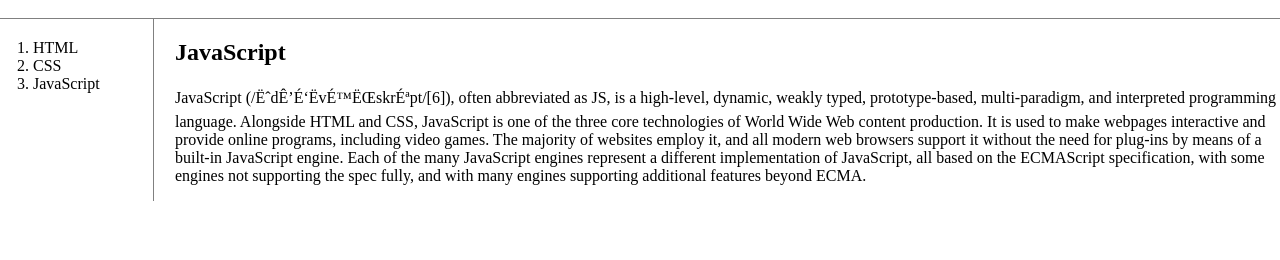
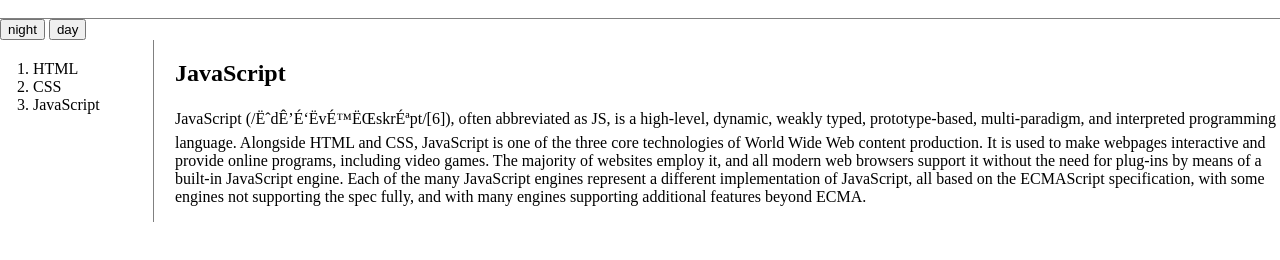
Before and after one commit to Han021205/test, a plain HTML site: page 3.html in a window 1280 px wide. Shown: the part 74-334 px from the top of the page. Drawn offline with Linux system fonts and the light colour scheme.

Commit message:
JavaScript button

```diff
--- a/3.html
+++ b/3.html
@@ -7,6 +7,14 @@
 </head>
 <body>
     <h1><a href="index.html">WEB</a></h1>
+    <input type="button" value="night" onclick="
+        document.querySelector('body').style.backgroundColor = 'black';
+        document.querySelector('body').style.color = 'white';
+    ">
+    <input type="button" value="day" onclick="
+        document.querySelector('body').style.backgroundColor = 'white';
+        document.querySelector('body').style.color = 'black';
+    ">
     <!-- <p>
         <iframe width="560" height="315" src="https://www.youtube.com/embed/jSJM9iOiQ1g" frameborder="0" allowfullscreen></iframe>
     </p> -->
--- a/style.css
+++ b/style.css
@@ -1,9 +1,10 @@
 body{
     margin: 0;
+    color: black;
 }
 a {
-    color: black;
     text-decoration: none;
+    color: inherit;
 }
 h1 {
     font-size: 45px;
```
